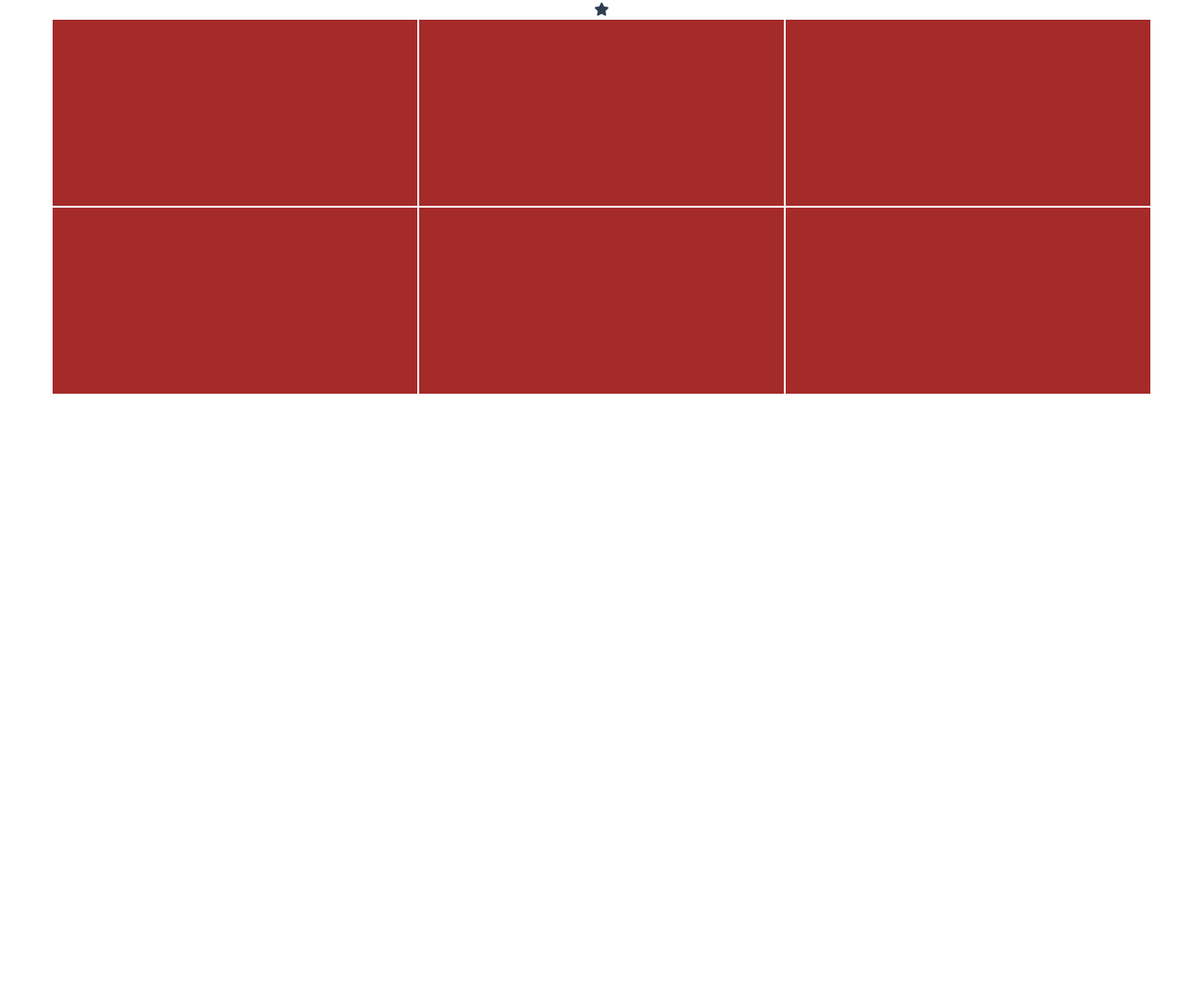
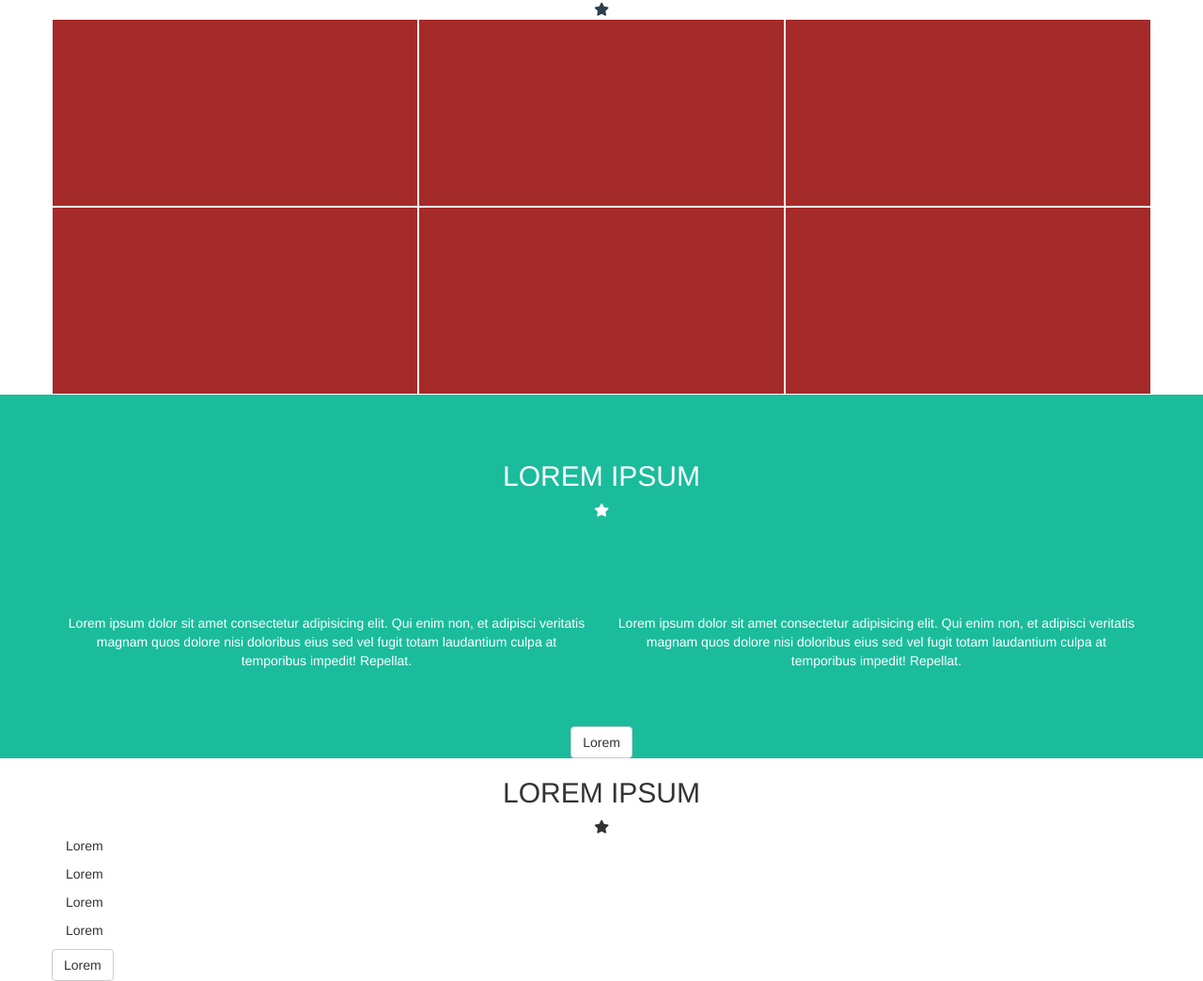
Before and after one commit to HikaruFN/html-css-bootstrap-freelancer, a plain HTML site: page index.html in a window 1280 px wide. Shown: the part 389-1433 px from the top of the page at 94% size. Before the commit the page ends 809 px from the top, so only its background shows below. Drawn offline with nearby package versions, Linux system fonts and the light colour scheme.

Commit message:
Contact Me

```diff
--- a/css/style.css
+++ b/css/style.css
@@ -4,10 +4,8 @@
     height: 200px;
     border: 1px solid white;
 }
+
 /*Common*/
-.right{
-    text-align: right;
-}
 li{
     list-style-type: none;
 }
@@ -17,7 +15,6 @@ li{
 }
 .wrapper-green{
     background-color: #1abc9c;
-    text-align: center;
     color: white;
 }
 .wrapper-green .row{
@@ -26,13 +23,9 @@ li{
 }
 .wrapper-white{
     color: #2c3e50;
-    text-align: center;
 }
 .wrapper-white h2{
     color: black;
-}
-.wrapper-white p{
-    text-align: left;
 }
 /*Nav*/
 #nav{
--- a/index.html
+++ b/index.html
@@ -19,7 +19,7 @@
                     <div class="col-xs-8 col-sm-6 col-md-6">
                         <h3>Lorem Ipsum Dolor</h3>
                     </div>
-                    <div id="menu" class="col-xs-4 col-sm-6 col-md-6 hidden-xs right">
+                    <div id="menu" class="col-xs-4 col-sm-6 col-md-6 hidden-xs text-right">
                         <ul>
                             <li><a href="#">LOREM</a></li>
                             <li><a href="#">LOREM</a></li>
@@ -27,7 +27,7 @@
                         </ul>
                     </div>
                     <!--Burger Menu-->
-                    <div id="menu" class="col-xs-4 hidden-sm hidden-md hidden-lg right">
+                    <div id="menu" class="col-xs-4 hidden-sm hidden-md hidden-lg text-right">
                         <div>
                             <a href="#"><i class="fas fa-bars"></i></a>
                         </div>
@@ -38,7 +38,7 @@
         <!--Jumbotron-->
         <div class="wrapper-green">
             <div class="container">
-                <div class="row">
+                <div class="row text-center">
                     <div class="col-xs-12">
                         <img src="#" alt="#">
                         <h1>LOREM IPSUM DOLOR</h1>
@@ -56,7 +56,7 @@
         <!--Portfolio-->
         <section class="wrapper-white">
             <div class="container">
-                <div class="row">
+                <div class="row text-center">
                     <div class="col-xs-12">
                         <h2>LOREM IPSUM</h2>
                         <i class="fas fa-star"></i>
@@ -73,6 +73,46 @@
                 </div>
             </div>
         </section>
+        <!--About-->
+        <section class="wrapper-green text-center">
+            <div class="container">
+                <div class="row">
+                    <div class="col-xs-12">
+                        <h2>LOREM IPSUM</h2>
+                        <i class="fas fa-star"></i>
+                    </div>
+                </div>
+                <div class="row">
+                    <p class="col-xs-12 col-sm-6">Lorem ipsum dolor sit amet consectetur adipisicing elit. Qui enim non, et adipisci veritatis magnam quos dolore nisi doloribus eius sed vel fugit totam laudantium culpa at temporibus impedit! Repellat.</p>
+                    <p class="col-xs-12 col-sm-6">Lorem ipsum dolor sit amet consectetur adipisicing elit. Qui enim non, et adipisci veritatis magnam quos dolore nisi doloribus eius sed vel fugit totam laudantium culpa at temporibus impedit! Repellat.</p>
+                </div>
+                <div class="col-xs-12">
+                    <a class="btn btn-default" href="#">Lorem</a>
+                </div>
+            </div>
+        </section>
+        <!--Contact Me-->
+        <section class="wrapper.white">
+            <div class="container">
+                <div class="row">
+                    <div class="col-xs-12 text-center">
+                        <h2>LOREM IPSUM</h2>
+                        <i class="fas fa-star"></i>
+                    </div>
+                    <div class="col-xs-12 text-left">
+                        <p>Lorem</p>
+                        <p>Lorem</p>
+                        <p>Lorem</p>
+                        <p>Lorem</p>
+                    </div>
+                    <div class="row">
+                        <div class="col-xs-12 text-left">
+                            <a class="btn btn-default" href="#">Lorem</a>
+                        </div>
+                    </div>
+                </div>
+            </div>
+        </section>
     </main>
     <!--Fine MAIN-->
 </body>
```
